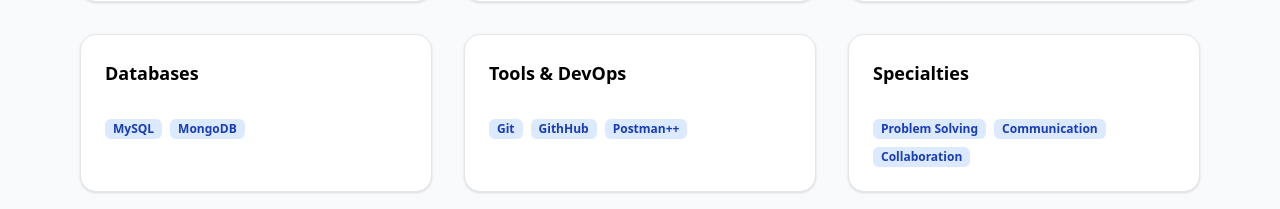
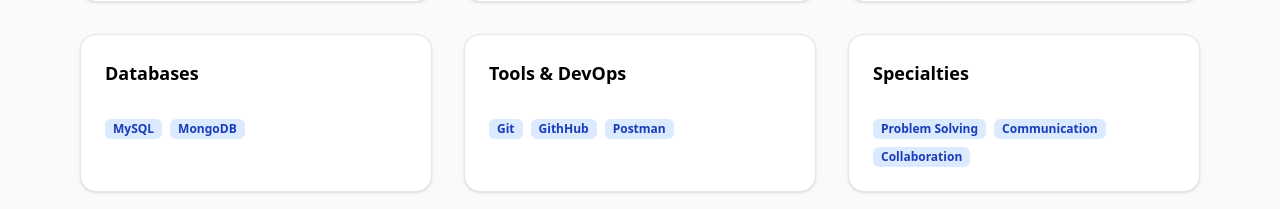
Before and after one commit to jatin-ukey21/Portfolio-Project, a React (Vite) app: page / in a window 1280 px wide. Shown: the part 1664-1873 px from the top of the page. Built offline with nearby package versions, Linux system fonts and the light colour scheme.

Commit message:
Little changed in the code

```diff
--- a/src/components/Skills.jsx
+++ b/src/components/Skills.jsx
@@ -89,7 +89,7 @@
                         <ul className=" text-blue-800 font-semibold flex gap-2 flex-wrap">
                             <li className="text-xs bg-blue-100 px-2 py-0.5 rounded-md">Git</li>
                             <li className="text-xs bg-blue-100 px-2 py-0.5 rounded-md">GithHub</li>
-                            <li className="text-xs bg-blue-100 px-2 py-0.5 rounded-md">Postman++</li>
+                            <li className="text-xs bg-blue-100 px-2 py-0.5 rounded-md">Postman</li>
                         </ul>
                     </motion.div>
                     <motion.div id="card-6"
```
